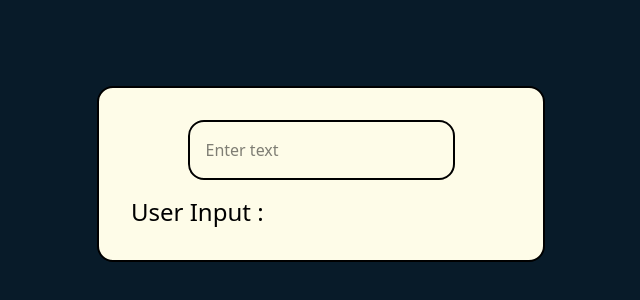
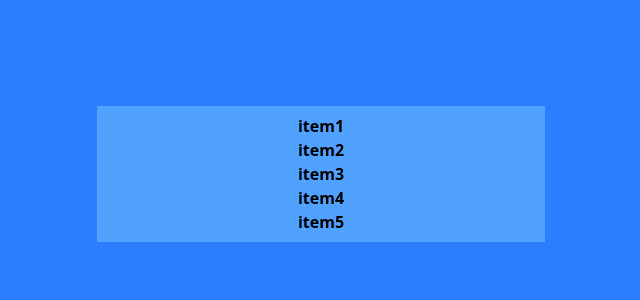
Before and after one commit to Devanshmohan/30DaysReactJs, a React (Vite) app: page / in a window 1280 px wide. Shown: the part 226-526 px from the top of the page, without its empty margins (319-959 px from the left). Built offline with nearby package versions, Linux system fonts and the light colour scheme.

Commit message:
Added new component

```diff
--- a/src/App.jsx
+++ b/src/App.jsx
@@ -2,13 +2,15 @@ import React from 'react'
 import One from './components/One'
 import Two from './components/Two'
 import Three from './components/Three'
+import Four from './components/Four'
 
 const App = () => {
   return (
     <div>
      {/* <One/> */}
      {/* <Two /> */}
-     <Three />
+     {/* <Three /> */}
+     <Four />
     </div>
   )
 }
--- /dev/null
+++ b/src/components/Four.jsx
@@ -0,0 +1,23 @@
+// Component to display a list of items
+
+import React from 'react'
+
+
+
+
+const Four = () => {
+    const items = ['item1', 'item2', 'item3', 'item4', 'item5'];
+  return (
+    <div className='flex justify-center items-center h-screen bg-blue-500'>
+    <div className='bg-blue-400 w-md flex items-center justify-center p-2'>
+    <ul>
+      {items.map((item, index)=>{
+        return <li className='font-bold' key={index}>{item}</li>
+      })}
+  </ul>
+  </div>
+  </div>
+  )
+}
+
+export default Four
```
